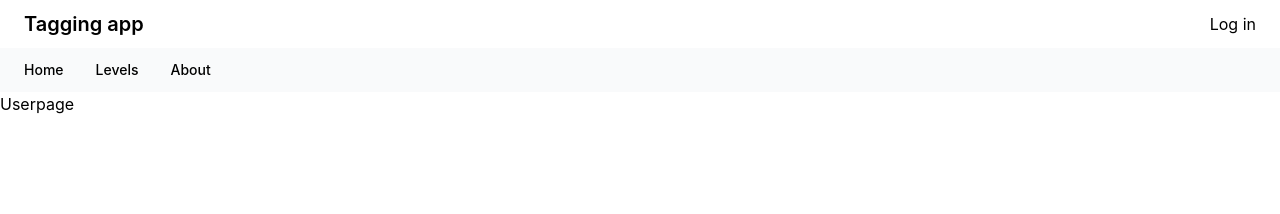
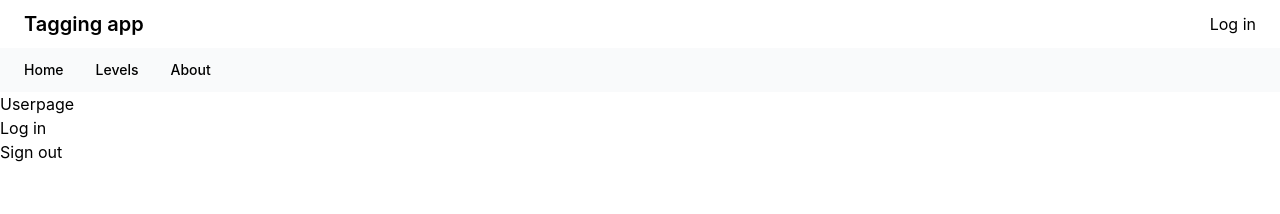
Before and after one commit to Zaltman/tagging-app, a React (Create React App) app: page /userpage in a window 1280 px wide. Shown: the top 214 px of the page. Built offline with nearby package versions, Linux system fonts and the light colour scheme; no server answers.

Commit message:
Signout implemintation after username click

```diff
--- a/src/App.js
+++ b/src/App.js
@@ -18,6 +18,7 @@ import { getFirestore, collection, getDocs } from 'firebase/firestore/lite';
 import { getAuth, onAuthStateChanged, signOut } from 'firebase/auth';
 import store from './store';
 import setUserEmail from './components/setUserEmail';
+import { firebaseConfig } from './components/firebaseConfig';
 
 export default function App() {
   // Import the functions you need from the SDKs you need
@@ -25,15 +26,6 @@ export default function App() {
   // https://firebase.google.com/docs/web/setup#available-libraries
 
   // Your web app's Firebase configuration
-  const firebaseConfig = {
-    apiKey: 'AIzaSyBWMBTSFZZbqkQY7weHsVi50NvIXJNUbqw',
-    authDomain: 'find-waldo-game.firebaseapp.com',
-    databaseURL: 'https://find-waldo-game-default-rtdb.europe-west1.firebasedatabase.app',
-    projectId: 'find-waldo-game',
-    storageBucket: 'find-waldo-game.appspot.com',
-    messagingSenderId: '87978521927',
-    appId: '1:87978521927:web:7eb462ff31582ea5fac862',
-  };
 
   // Initialize Firebase
   const app = initializeApp(firebaseConfig);
--- a/src/components/Login.js
+++ b/src/components/Login.js
@@ -18,6 +18,7 @@ export default function Login() {
   const watchPw = watch('Password');
 
   let onSubmit = (e) => {
+    // e.preventDefault();
     signInWithEmailAndPassword(auth, watchEmail, watchPw)
       .then((userCredential) => {
         // Signed in
--- a/src/components/Userpage.js
+++ b/src/components/Userpage.js
@@ -1,7 +1,30 @@
+import store from '../store';
+import { useSelector } from 'react-redux';
+// import signOut from './signOut';
+import { signOut, getAuth } from 'firebase/auth';
+import { initializeApp } from 'firebase/app';
+import { firebaseConfig } from './firebaseConfig';
+import setUserEmail from './setUserEmail';
+
 export default function Userpage() {
+  const app = initializeApp(firebaseConfig);
+  const auth = getAuth(app);
+  const userEmail = useSelector((state) => state.userEmail);
+
+  function handleSignOut() {
+    signOut(auth)
+      .then(() => {
+        setUserEmail('Log in');
+      })
+      .catch((error) => {
+        // An error happened.
+      });
+  }
   return (
     <div className="homePage">
       <h1>Userpage</h1>
+      <p>{userEmail}</p>
+      <button onClick={handleSignOut}>Sign out</button>
     </div>
   );
 }
--- /dev/null
+++ b/src/components/firebaseConfig.js
@@ -0,0 +1,9 @@
+export const firebaseConfig = {
+  apiKey: 'AIzaSyBWMBTSFZZbqkQY7weHsVi50NvIXJNUbqw',
+  authDomain: 'find-waldo-game.firebaseapp.com',
+  databaseURL: 'https://find-waldo-game-default-rtdb.europe-west1.firebasedatabase.app',
+  projectId: 'find-waldo-game',
+  storageBucket: 'find-waldo-game.appspot.com',
+  messagingSenderId: '87978521927',
+  appId: '1:87978521927:web:7eb462ff31582ea5fac862',
+};
--- /dev/null
+++ b/src/components/signOut.js
@@ -0,0 +1,14 @@
+import { signOut, getAuth } from 'firebase/auth';
+import { initializeApp } from 'firebase/app';
+import { firebaseConfig } from './firebaseConfig';
+// const auth = getAuth();
+const app = initializeApp(firebaseConfig);
+const auth = getAuth(app);
+
+export default signOut = auth
+  .then(() => {
+    // Sign-out successful.
+  })
+  .catch((error) => {
+    // An error happened.
+  });
```
